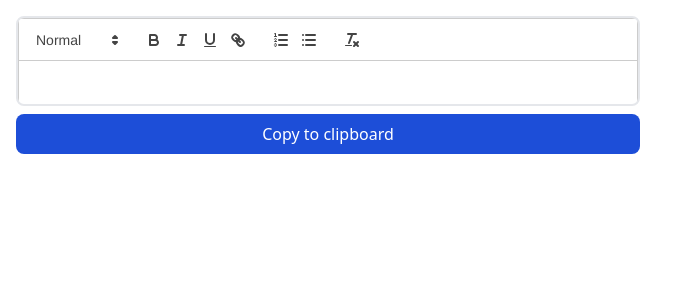
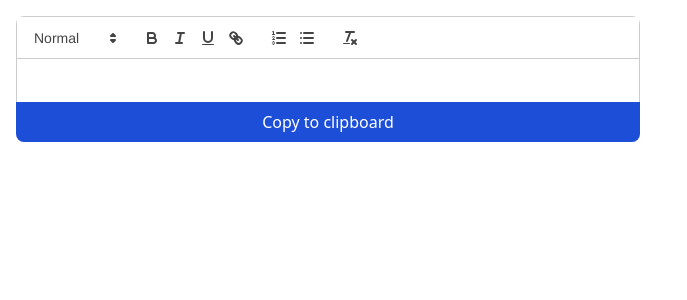
Before and after one commit to Santiagorich/emailpiecer, a Next.js app: page /EmailPiecer in a window 1280 px wide. Shown: the top 300 px of the page, without its empty margins (0-687 px from the left). Built offline with nearby package versions, Linux system fonts and the light colour scheme.

Commit message:
Update EmailPiecer.jsx

```diff
--- a/pages/EmailPiecer.jsx
+++ b/pages/EmailPiecer.jsx
@@ -45,7 +45,7 @@ function EmailPiecer() {
                         dispatch(setSelected({ index, selindex }));
                       }}
                       key={value}
-                      className={` rounded-lg p-2 border-2 border-gray-200 ${
+                      className={` rounded-lg p-2 border-[1px] border-gray-400 ${
                         emailTemplate[index].selected == selindex
                           ? `bg-purple-300`
                           : `bg-transparent hover:bg-purple-400`
@@ -60,12 +60,12 @@ function EmailPiecer() {
           })}
         </div>
       )}
-      <div className=" w-1/2 flex flex-col gap-2">
-        <div className="bg-transparent border-2 border-gray-200 rounded-lg overflow-hidden h-full">
+      <div className=" w-1/2 flex flex-col">
+        <div className="bg-transparent rounded-t-lg overflow-hidden h-full">
           <ReactQuill className="h-full" theme="snow" value={email} onChange={setEmail} />
         </div>
         <div className="flex flex-row justify-between ">
-          <div className="bg-blue-700 p-2 rounded-lg w-full flex justify-center">
+          <div className="bg-blue-700 p-2 rounded-b-lg w-full flex justify-center">
             <CopyToClipboard text={email}>
               <button className="text-white w-full">
                 Copy to clipboard
```
